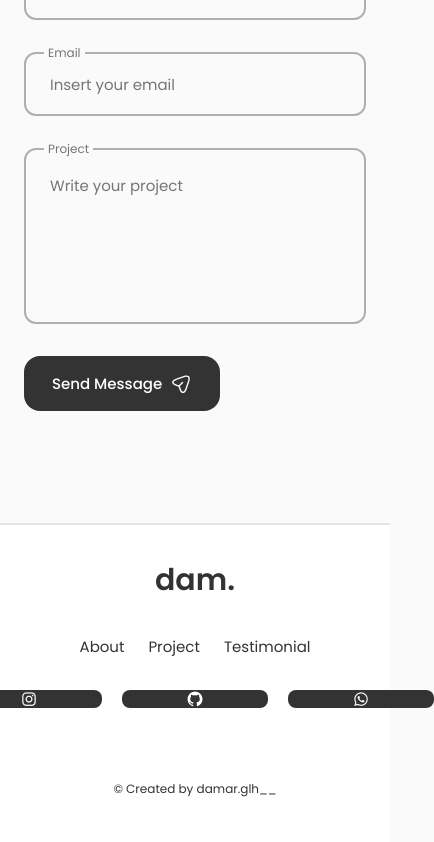
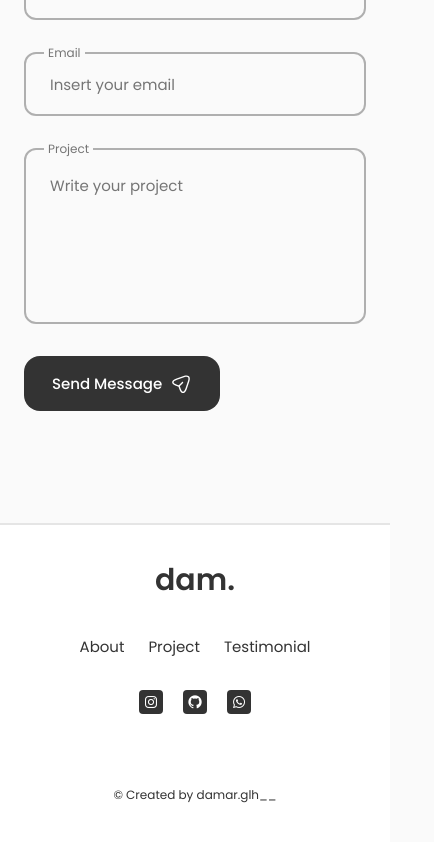
Before and after one commit to damar-glh/me, a React (Create React App) app: page / in a window 390 px wide. Shown: the part 5337-6179 px from the top of the page, 434 px wide, since content can reach past the window. Built offline with nearby package versions, Linux system fonts and the light colour scheme.

Commit message:
finish: add-footer

```diff
--- a/src/components/footer/footer.css
+++ b/src/components/footer/footer.css
@@ -38,7 +38,7 @@
     background-color: var(--title-color);
     color: var(--container-color);
     font-size: 1.125rem;
-    padding: 0 4rem;
+    padding: 0.4rem;
     border-radius: 0.5rem;
     display: inline-flex;
 }
@@ -54,3 +54,13 @@
     text-align: center;
     font-size: var(--smaller-font-size);
 }
+
+/*=============== BREAKPOINTS ===============*/
+/* For large devices */
+@media screen and (max-width: 992px) {
+    .footer__social-link {
+        padding: 0.25rem;
+        border-radius: 0.25rem;
+        font-size: 1rem;
+    }
+  }
```
